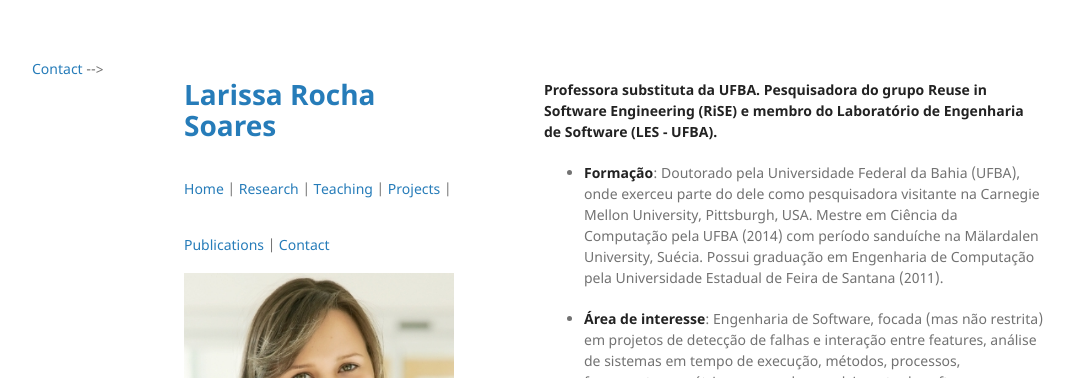
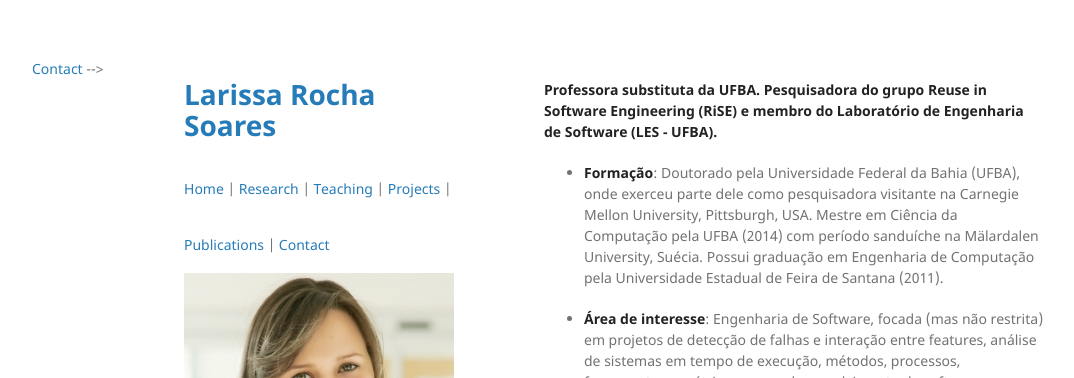
Before and after one commit to larirsoares/larirsoares.github.io, a Jekyll site: the page built from index.md, in a window 1280 px wide. Shown: the top 378 px of the page, without its empty margins (26-1100 px from the left). Built offline with Jekyll 4.4.1, drawn with Linux system fonts in a browser that asks for light colours; the repository's description, which GitHub fills in, is left out.

```diff
--- a/index.md
+++ b/index.md
@@ -5,7 +5,7 @@ layout: default
 <!-- [Link to another page](./another-page.html). -->
 **Professora substituta da UFBA. Pesquisadora do grupo Reuse in Software Engineering (RiSE) e membro do Laboratório de Engenharia de Software (LES - UFBA).**
 
-* **Formação**: Doutorado pela Universidade Federal da Bahia (UFBA), onde exerceu parte do dele como pesquisadora visitante na Carnegie Mellon University, Pittsburgh, USA.
+* **Formação**: Doutorado pela Universidade Federal da Bahia (UFBA), onde exerceu parte dele como pesquisadora visitante na Carnegie Mellon University, Pittsburgh, USA.
 Mestre em Ciência da Computação pela UFBA (2014) com período sanduíche na Mälardalen University, Suécia.
 Possui graduação em Engenharia de Computação pela Universidade Estadual de Feira de Santana (2011).
 
```
